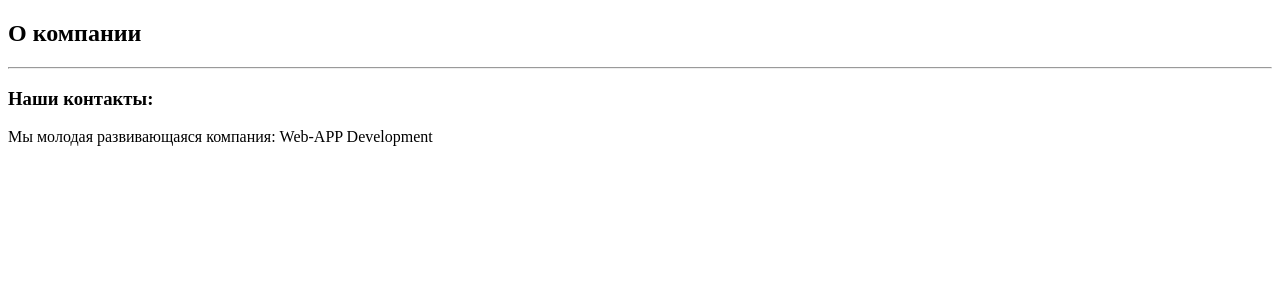
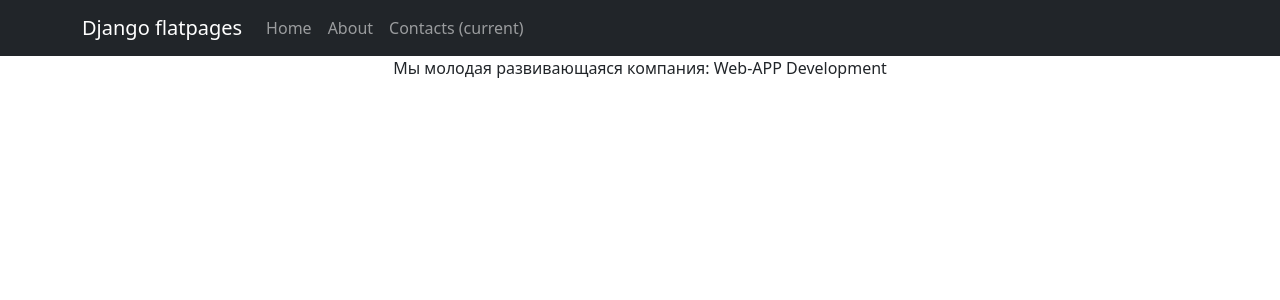
Before and after one commit to Seroji/First-django-project-SF-, a Django app: template templates/flatpages/contact_us.html in a window 1280 px wide. Shown: the top 300 px of the page. Run offline with Django 4.2, Linux system fonts and the light colour scheme; the template is opened without the code that fills it: values that come from a table or form of the project are taken from there, others are empty; data comes from the database, SQL or seed files in the repository; some libraries are stand-ins or nearby versions.

Commit message:
WebPage was completed

```diff
--- a/templates/flatpages/contact_us.html
+++ b/templates/flatpages/contact_us.html
@@ -1,12 +1,51 @@
 <!DOCTYPE html>
-<html>
-<head>
-<title>{{ flatpage.title }}</title>
-</head>
-<body>
-    <h2>{{ flatpage.title }}</h2>
-    <hr>
-    <h3>Наши контакты:</h3>
-    {{ flatpage.content }}
-</body>
+<html lang="en">
+    <head>
+        <meta charset="utf-8" />
+        <meta name="viewport" content="width=device-width, initial-scale=1, shrink-to-fit=no" />
+        <meta name="description" content="" />
+        <meta name="author" content="" />
+        <title>Bare - Start Bootstrap Template</title>
+        {% load static %}
+        <!-- Core theme CSS (includes Bootstrap)-->
+        <link href="{% static 'css/styles.css' %}" rel="stylesheet" />
+    </head>
+    <body>
+        <!-- Responsive navbar-->
+        <nav class="navbar navbar-expand-lg navbar-dark bg-dark static-top">
+           <div class="container">
+               <a class="navbar-brand" href="#">Django flatpages</a>
+               <button class="navbar-toggler" type="button" data-toggle="collapse"
+                       data-target="#navbarResponsive"
+                       aria-controls="navbarResponsive" aria-expanded="false"
+                       aria-label="Toggle navigation">
+                   <span class="navbar-toggler-icon"></span>
+               </button>
+               <div class="collapse navbar-collapse" id="navbarResponsive">
+                   <ul class="navbar-nav ml-auto">
+                       <li class="nav-item">
+                           <a class="nav-link" href="/location/">Home</a>
+                       <li class="nav-item">
+                           <a class="nav-link" href="/about/">About</a>
+                       <li class="nav-item active">
+                           <a class="nav-link" href="#">Contacts
+                               <span class="sr-only">(current)</span>
+                           </a>
+                       </li>
+                       </li>
+                   </ul>
+               </div>
+           </div>
+        </nav>
+        <!-- Page content-->
+    <div class="container">
+        <div class="row">
+       <div class="col-lg-12 text-center">
+           {% block content %}
+           {{ flatpage.content }}
+           {% endblock content %}
+       </div>
+   </div>
+    </div>
+    </body>
 </html>
```
Also changed, not shown: templates/flatpages/about.html (+49 -9 lines), templates/flatpages/contact_us — копия.html (added, +12 -0 lines).
